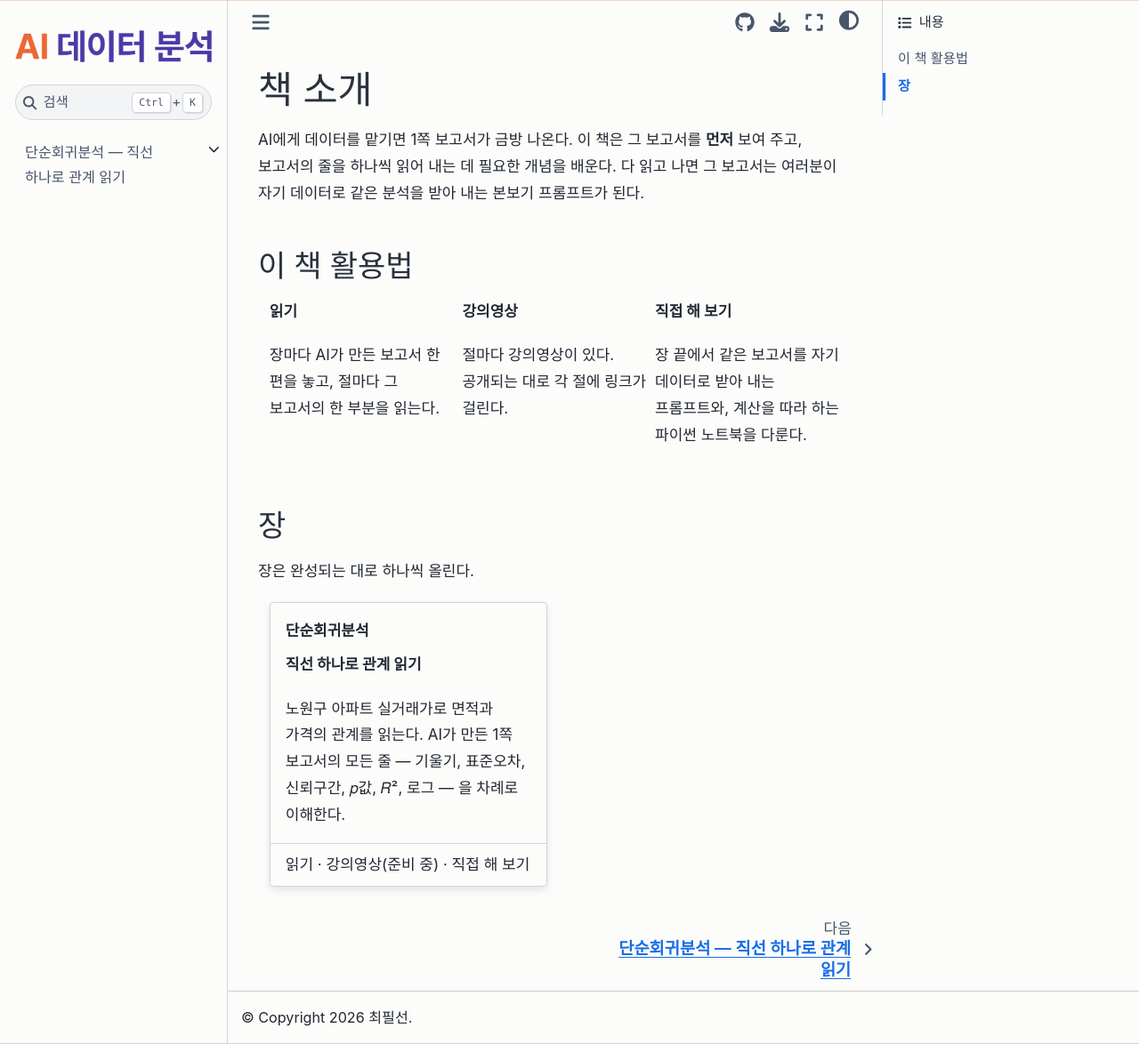
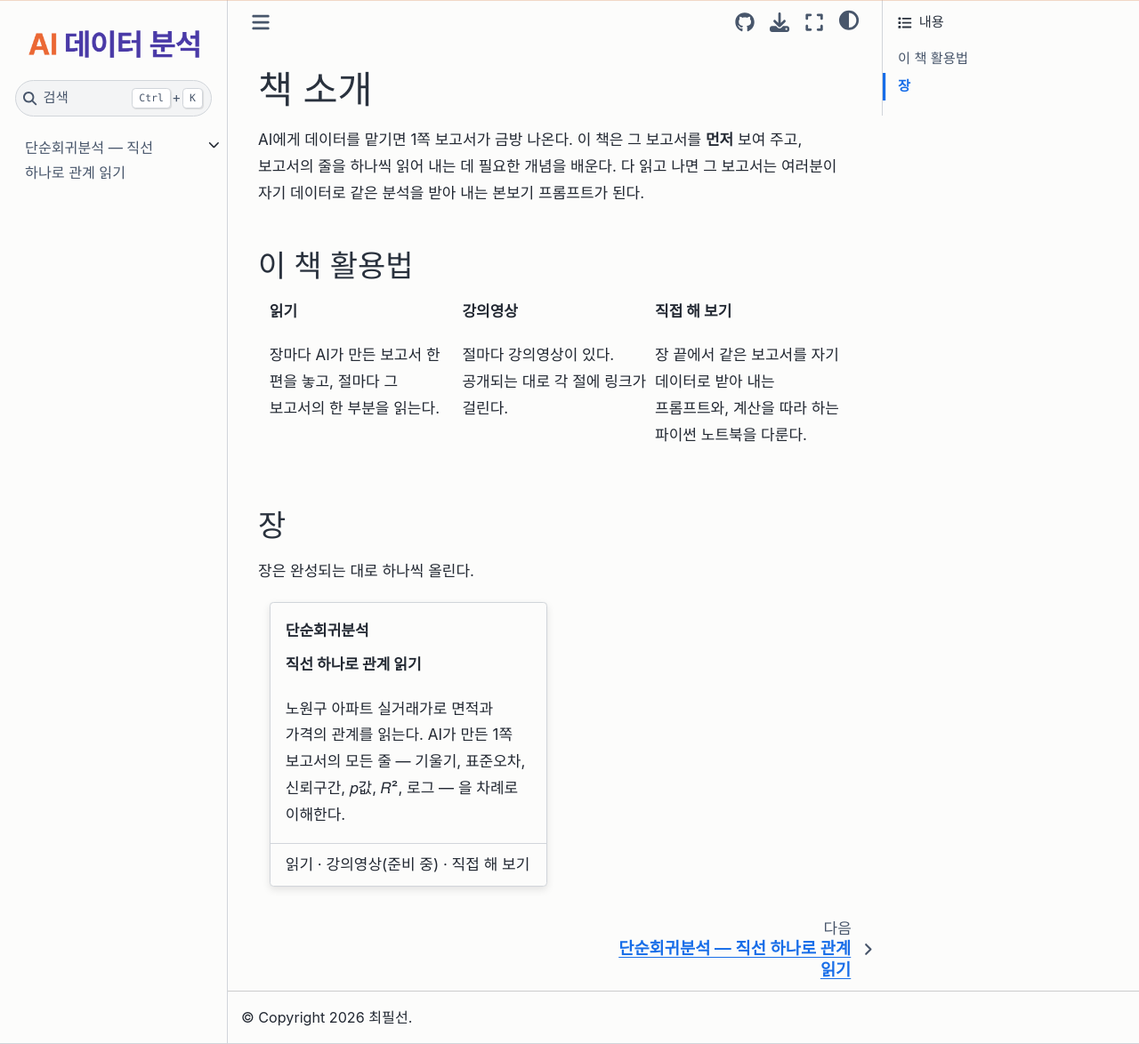
Before and after one commit to pilsunchoi/book5, a Jupyter Book: the page built from index.md, in a window 1280 px wide and 1174 px high. Shown: the whole window at 89% size. Built offline with Jupyter Book 1.0.4 settings and Sphinx 7.4.7 and the Sphinx Book theme 1.1.4, drawn with Linux system fonts in a browser that asks for light colours; some web fonts are replaced; pages that are not in the unit, such as notebooks, are missing from menus.

Commit message:
Size the sidebar logo slightly above the previous text width
Co-Authored-By: Claude Opus 5.5 <noreply@anthropic.com>

```diff
--- a/_static/custom.css
+++ b/_static/custom.css
@@ -41,3 +41,7 @@ article img { max-width: 100%; }
    테마의 작은 글자(왼쪽 목록 .9rem, 바닥글 .875rem)를 .95rem으로 올린다 */
 .bd-sidebar-primary nav.bd-links a, .bd-sidebar-primary .navbar-nav a { font-size: .95rem; }
 .bd-footer-content, .bd-footer-content p { font-size: .95rem; }
+
+/* 사이드바 로고 크기 (저자 2026-10-12): 글자만 남기자 사이드바 폭을 꽉 채워 커졌다 —
+   마크가 있던 직전 판의 글자 폭(약 182px)보다 아주 약간 크게 */
+.navbar-brand.logo img.logo__image { width: 192px; max-width: 100%; height: auto; }
```
